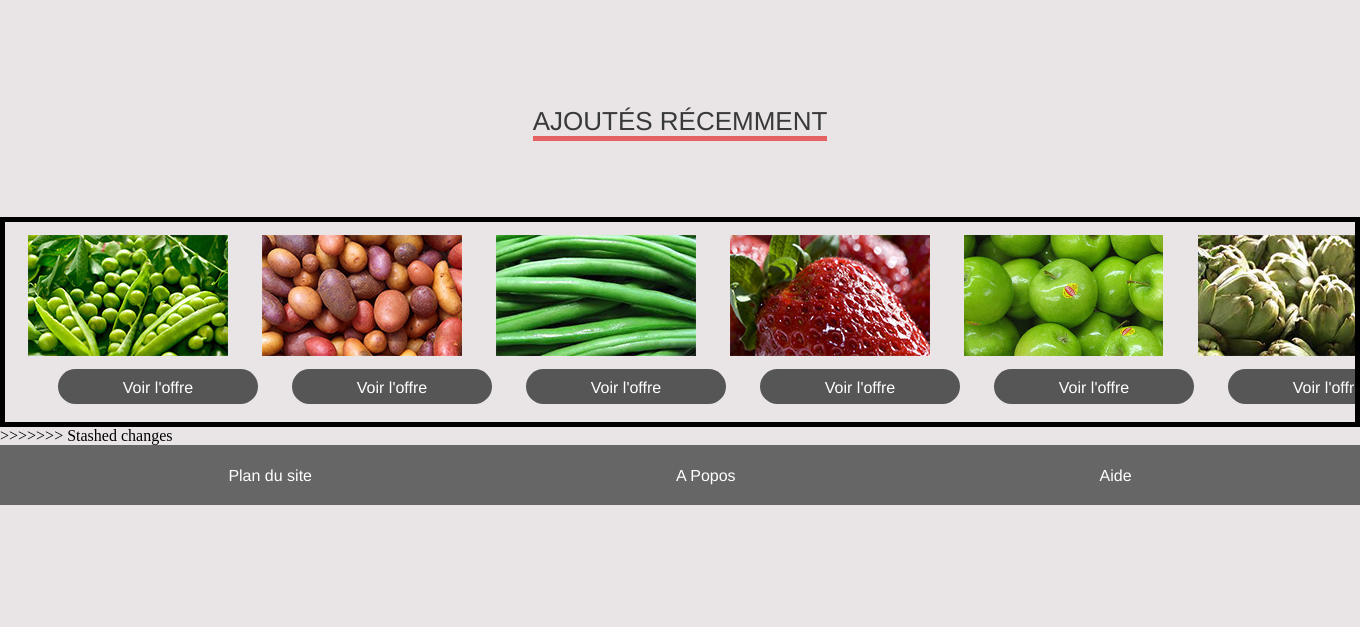
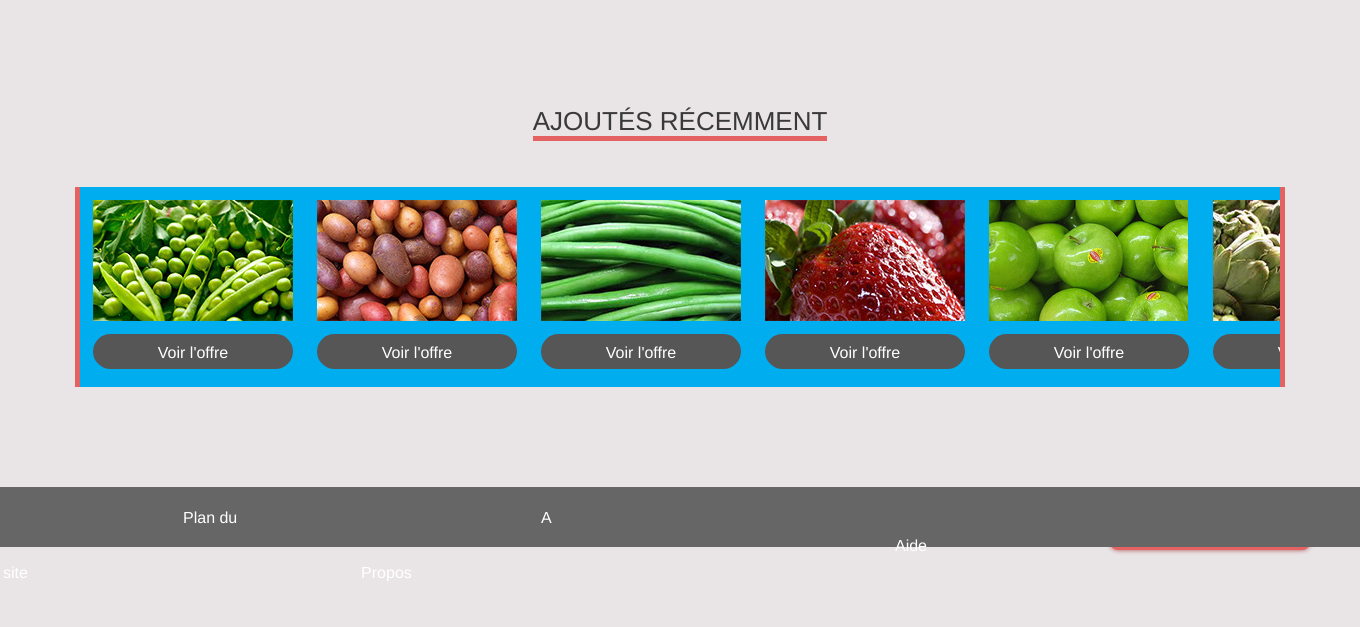
Before and after one commit to williamisep2017/html, a PHP site: page / in a window 1360 px wide. Shown: the part 754-1381 px from the top of the page. Before the commit the page ends 1259 px from the top, so only its background shows below. Run offline with PHP 8.4, Linux system fonts and the light colour scheme.

Commit message:
Modification inscription + autres
ajouts du bouton voir toutes les offres ; modification du overflow et
modification inscription (minime)

```diff
--- a/Index.html
+++ b/Index.html
@@ -53,6 +53,7 @@
 
 			<div id="global" >
 				<table>
+					<tr>
 					<td><img src="images/petitpois.jpg" class="AR-logo"/></td>
 					<td><img src="images/pommeterre.jpg" class="AR-logo"/></td>
 					<td><img src="images/HARICOT.jpg" class="AR-logo" ></td>
@@ -104,26 +105,43 @@
 								<div class="rectangle">
 									<h3>Voir l'offre</h3>
 								</div>
+						</td>
+
 						<td>
 							<a href="#">
 								<div class="rectangle">
 									<h3>Voir l'offre</h3>
 								</div>
+						</td>
+
 						<td>
 							<a href="#">
 								<div class="rectangle">
 									<h3>Voir l'offre</h3>
 								</div>
+						</td>
+
 						<td>
 							<a href="#">
 								<div class="rectangle">
 									<h3>Voir l'offre</h3>
 								</div>
+						</td>
+
 						<td>
 							<a href="#">
 								<div class="rectangle">
 									<h3>Voir l'offre</h3>
 								</div>
+						</td>
+
+						<td>
+							<a href="#">
+								<div class="rectangle">
+									<h3>Voir l'offre</h3>
+								</div>
+						</td>
+
 						<td>
 							<a href="#">
 								<div class="rectangle">
@@ -134,16 +152,20 @@
 
 			</div>
 
-				</section>
->>>>>>> Stashed changes
 
 
+</section>
+
+<a href="#">
+	<div id="bouton-voir-toutes-les-offres">
+		<p>Voir toutes les offres </p>
+	</div>
 
 
 <footer>
 	<table class="tabcenter-footer"><tr>
 		<td> <a href="#" class="footer-txt">Plan du site</a> </td>
-		<td> <a href="#" class="footer-txt">A Popos</a> </td>
+		<td> <a href="#" class="footer-txt">A Propos</a> </td>
 		<td> <a href="#" class="footer-txt">Aide</a> </td>
 	</tr></table>
 </footer>
--- a/section_ajout_recent.css
+++ b/section_ajout_recent.css
@@ -1,4 +1,4 @@
-h1{
+/*h1{
 	font-size: 26px;
 	font-family: helvetica;
 	font-weight: normal;
--- a/style.css
+++ b/style.css
@@ -18,6 +18,8 @@ body{
 .cb{  /* cb qui sert à éviter que le header déscende*/
 	clear: both;
 }
+
+/* /// LE HEADER///*/
 
  header{ /* Le rectangle gris du top*/
 		position: relative;
@@ -42,7 +44,7 @@ body{
 	padding-bottom: 13px;
 	margin-top:25px;
 	margin-right: 40px;
-	margin-left: 30px
+	margin-left: 30px;
 
 }
 	.menu-item:hover {
@@ -55,12 +57,13 @@ body{
 		 transition-duration: 0.5s;
 	}
 	a:active {color: white;
-		border-bottom: 5px solid #e56262;
+		border-bottom: 15px solid #e56262;
 	}
 
 input{
 	/*margin-left: 370px;*/
 	margin-top: 200px;
+
 }
 
 
@@ -104,6 +107,8 @@ label {
 	z-index: 2;
 }
 
+
+/* /// SECTION AJOUTS RECENTS///*/
 h1{
 	font-size: 26px;
 	font-family: helvetica;
@@ -112,31 +117,14 @@ h1{
 	color: #393939;
 	text-align: center;
 	margin-top: 800px;
-	margin-bottom: 80px;
+	margin-bottom: 50px;
 }
 
 h1 span {
 	border-bottom: solid 5px #e56262;
 }
-/*
+
 a:hover {color: gray;
-		 -webkit-transition-duration: 0.5s;
-		 -moz-transition-duration: 0.5s;
-		 -ms-transition-duration: 0.5s;
-		 -o-transition-duration: 0.5s;
-		 transition-duration: 0.5s;
-	}
-*/
-.AR-logo{
-	display: inline-block;
-	padding-left: 0px;
-	padding-right: 10px;
-	margin-bottom: 5px;
-
-
-}
-
-.AR-logo:hover {color: #e56262;
 		 -webkit-transition-duration: 0.5s;
 		 -moz-transition-duration: 0.5s;
 		 -ms-transition-duration: 0.5s;
@@ -146,23 +134,47 @@ a:hover {color: gray;
 
 
 
-
-.recement-mis-ligne{
-	border-color: black;
-	border-style: solid;
-	border-width: 5px;
-	height: 200px;
-	overflow: scroll;
-
+#global {    /*/// permet de déplacer toutes les photos et “voir offre“///*/
+padding-bottom: 10px;
+padding-top: 10px;
 }
 
 
+.AR-logo{   /*/// les images d'ajouts récents///*/
+	display: inline-block;
+	padding-right: 10px;
+	padding-left: 10px;
+	margin-bottom: 5px;
+}
 
-#global {
-margin-left: 20px;
-padding-bottom: 10px;
-padding-top: 10px;
+.AR-logo:hover {color: #e56262;   /* /// effet sur les images qui fonctionne pas pour le moment///*/
+		 -webkit-transition-duration: 0.5s;
+		 -moz-transition-duration: 0.5s;
+		 -ms-transition-duration: 0.5s;
+		 -o-transition-duration: 0.5s;
+		 transition-duration: 0.5s;
+	}
+
+.recement-mis-ligne {
+	margin-left: auto;
+	margin-right: auto;
+	border-left: 5px solid #e56262;
+	border-right: 5px solid #e56262 ;
+	width: 1200px;
+	height: 200px;
+	overflow: hidden;
+	overflow: scroll;
+	/*background-color: #cec4bb;*/
+	background: #00AEEF;
+background: -moz-linear-gradient(top, #e9e5e7 0%, #cec4bb 100%);
+/*background: -webkit-gradient(linear, left top, left bottom, color-stop(0%,#00AEEF), color-stop(100%,#7D7E7D));
+background: -webkit-linear-gradient(top, #00AEEF 0%,#7D7E7D 100%);
+background: -o-linear-gradient(top, #00AEEF 0%,#7D7E7D 100%);
+background: -ms-linear-gradient(top, #00AEEF 0%,#7D7E7D 100%);
+filter: progid:DXImageTransform.Microsoft.gradient( startColorstr='#00aeef', endColorstr='#7d7e7d',GradientType=0 );
+background: linear-gradient(top, #00AEEF 0%,#7D7E7D 100%);   /// Gère l'effet background pour les autres navigateur///*/
 }
+
 
 .rectangle{
 		height:35px;
@@ -170,13 +182,12 @@ padding-top: 10px;
 		/*border-color: #565656; */
 		background-color:#565656;
 		/*border-style:solid;*/
-		border-width: 2px;
+		/*border-width: 2px;*/
 		border-radius:20px;
 		float: left;
-		margin-left: 30px;
+		margin-left: 10px;
+		margin-right: 10px;
 		/*text-align: center;*/
-
-
 }
 
 div h3{
@@ -189,13 +200,47 @@ div h3{
 	line-height: 5px;    /* ////  PERMET DE CENTRER "VOIR l'offre" dans le rectangle gris - à revoir  ////  */
 }
 
+#bouton-voir-toutes-les-offres{
+	font-family: helvetica,sans-serif;
+	font-size: 16px;
+	font-weight: lighter;
+
+	width: 200px;
+	height: 43px;
+
+	text-align: center; color: #FFF;
+	background: #e56262;
+	float: right;
+	margin-right: 50px;
+	margin-top: 20px;
+	vertical-align: middle;
+
+	border-radius: 8px;
+
+	text-shadow: 0px 1px 0px #b04c4c;
+	box-shadow:  0 0 5px #b04c4c;
+}
+
+#bouton-voir-toutes-les-offres:hover{
+	color: white;
+	background: #c45555;
+}
+
+
+#bouton-voir-toutes-les-offres:active{
+	color: gray;
+	background: #833838;
+	box-shadow: 1px 1px 10px black inset, 0 1px 0 white;
+}
+
+/* /// LE FOOTER///*/
 
 footer{  /*/// barre grise du footer ///*/
 		position: relative;
 		background-color:#666666;
 		height: 60px;
 		padding-bottom: 0;
-
+		margin-top: 100px;
 }
 
 .footer-txt{
@@ -206,7 +251,6 @@ footer{  /*/// barre grise du footer ///*/
 		text-align: center;
 		padding-right: 180px;
 		padding-left: 180px;
-
 }
 
 .tabcenter-footer { /*/// Pour centrer les élement dans le footer ///*/
@@ -214,7 +258,6 @@ margin-left:auto;
    margin-right:auto;
    vertical-align: middle;
    line-height: 55px;
-
 }
 
  style="width: 430px; height: 20px "
```
Also changed, not shown: inscription.css (+32 -10 lines), inscription.html (+9 -4 lines). Lines whose indentation alone changed are shown as unchanged.
